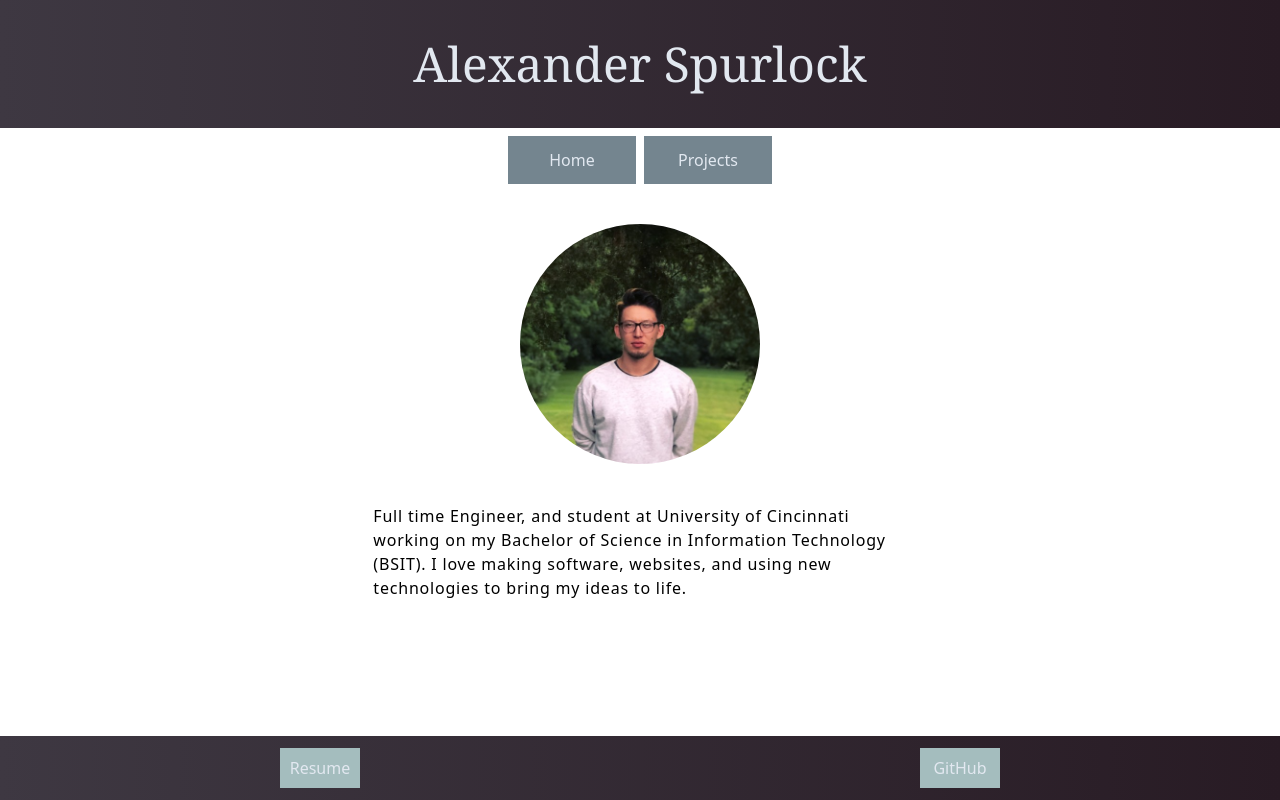
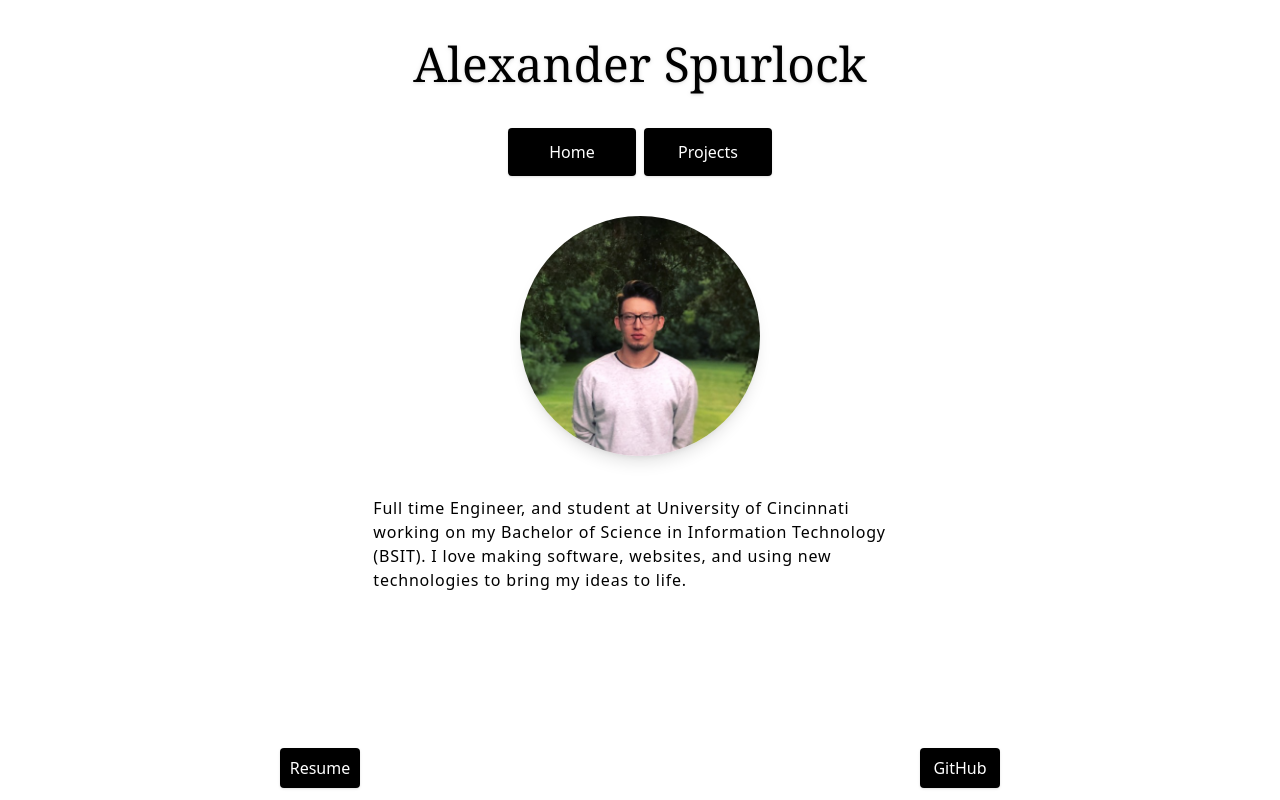
Before and after one commit to alexspurlock25/personal-site, a React (Vite) app: page / in a window 1280 px wide. Built offline with nearby package versions, Linux system fonts and the light colour scheme.

Commit message:
restyles the website
I'm liking the pro looking black and white

```diff
--- a/src/App.jsx
+++ b/src/App.jsx
@@ -4,11 +4,14 @@ import PageFooter from './components/PageFooter'
 
 const App = () => {
     return (
-        <div className='flex flex-col h-screen'>
-            <Header/>
-            <Nav />
-            <PageFooter />
+        <div>
+            <div className='flex flex-col min-h-screen'>
+                <Header/>
+                <Nav />
+                <PageFooter />
+            </div>
         </div>
+
     )
 }
 
--- a/src/components/Header.jsx
+++ b/src/components/Header.jsx
@@ -1,12 +1,11 @@
 import * as React from 'react'
 
-const containerStyles = 'grid content-center w-full bg-gradient-to-r from-thunder to-deep-royal mb-2'
-const headerStyles = 'text-slate-200 font-serif text-5xl text-center py-10'
+const containerStyles = 'font-serif text-5xl text-center py-10 drop-shadow'
 
 const Header = () => {
     return (
         <div className={ containerStyles }>
-            <header className={ headerStyles }>Alexander Spurlock</header>
+            <header>Alexander Spurlock</header>
         </div>
     )
 }
--- a/src/components/Nav.jsx
+++ b/src/components/Nav.jsx
@@ -8,8 +8,10 @@ import {
 import HomePage from '../pages/HomePage'
 import ProjectsPage from '../pages/ProjectsPage'
 
-const liStyles = "w-32 h-12 bg-stormy-sky text-slate-200"
-const linkStyles = "h-full grid place-items-center"
+const styles = {
+    li: 'w-32 h-12 bg-black text-white rounded shadow hover:shadow-xl hover:translate-y-px duration-200',
+    a: 'h-full grid place-items-center'
+}
 
 const Nav = () => {
     return (
@@ -18,13 +20,11 @@ const Nav = () => {
                 <div>
                     <nav>
                         <ul className='flex justify-center gap-2'>
-                            {/* item 1 */}
-                            <li className={liStyles}>
-                                <Link className={linkStyles} to="/">Home</Link>
+                            <li className={ styles.li }>
+                                <Link className={ styles.a } to="/">Home</Link>
                             </li>
-                            {/* item 2 */}
-                            <li className={liStyles}>
-                                <Link className={linkStyles} to="/projects">Projects</Link>
+                            <li className={ styles.li }>
+                                <Link className={ styles.a } to="/projects">Projects</Link>
                             </li>
                         </ul>
                     </nav>
--- a/src/components/PageFooter.jsx
+++ b/src/components/PageFooter.jsx
@@ -1,6 +1,6 @@
 const styles = {
-    footer: 'mt-auto py-5 grid grid-flow-col auto-rows-cols-max justify-items-center content-center bg-gradient-to-r from-thunder to-deep-royal h-16 text-slate-200',
-    a: 'bg-foam w-20 h-10 grid content-center text-center'
+    footer: 'mt-auto py-5 grid grid-flow-col auto-rows-cols-max justify-items-center content-center h-16 text-white',
+    a: 'bg-black w-20 h-10 grid content-center text-center rounded shadow hover:shadow-lg hover:translate-y-px duration-200'
 }
 
 const PageFooter = () => {
--- a/src/components/ProfilePicture.jsx
+++ b/src/components/ProfilePicture.jsx
@@ -1,12 +1,10 @@
 import React from 'react'
 import profilePicture from '../assets/profile-picture.png'
 
-const profilePictureStyles = 'mt-5 w-60 rounded-full mx-auto'
+const profilePictureStyles = 'mt-5 w-60 rounded-full mx-auto shadow-lg'
 
 const ProfilePicture = () => {
-    return (
-        <img className={ profilePictureStyles } src={ profilePicture } />
-    )
+    return <img className={ profilePictureStyles } src={ profilePicture } />
 }
 
 export default ProfilePicture
--- a/src/components/ProjectListItem.jsx
+++ b/src/components/ProjectListItem.jsx
@@ -1,24 +1,25 @@
  import React from 'react'
 
 const styles = {
-	container: 'border my-5 md:my-0 p-2 max-w-sm rounded',
+	container: 'border my-5 md:my-0 p-2 max-w-sm rounded bg-black text-white shadow hover:shadow-lg hover:scale-95 duration-200',
 	containerHeader: 'flex justify-between',
 	title: 'font-bold text-lg',
 	desc: 'my-2',
-	link: 'bg-deep-royal text-slate-200 text-center px-3 py-1 h-min ml-1 rounded',
 	lang: 'text-xs bg-baby-bird text-white h-min max-w-fit px-3 py-1 rounded',
+	link: "h-full"
 }
 
 const ProjectListItem = ({ title, desc, link, lang }) => {
 	return (
+		<a href={ link } target='_blank' className={ styles.link }>
 			<div className={ styles.container }>
 				<div className={ styles.containerHeader }>
 					<div className={ styles.title }>{ title }</div>
-				<a className={ styles.link } href={link} target='_blank'>Code</a>
+					<div className={ styles.lang}>{ lang }</div>
 				</div>
 				<div className={ styles.desc }>{ desc }</div>
-			<div className={ styles.lang}>{ lang }</div>
 			</div>
+		</a>
 	)
 }
 
--- a/src/pages/HomePage.jsx
+++ b/src/pages/HomePage.jsx
@@ -1,18 +1,15 @@
 import ProfilePicture from '../components/ProfilePicture'
 import TextCard from '../components/TextCard'
 
-const styles = {
-    container: 'container my-10 mx-auto',
-}
-const data = {
-    aboutMe: 'Full time Engineer, and student at University of Cincinnati working on my Bachelor of Science in Information Technology (BSIT). I love making software, websites, and using new technologies to bring my ideas to life.'
-}
+
+const container = 'container my-10 mx-auto'
+const aboutMe ='Full time Engineer, and student at University of Cincinnati working on my Bachelor of Science in Information Technology (BSIT). I love making software, websites, and using new technologies to bring my ideas to life.'
 
 const HomePage = () => {
     return (
-        <div className={ styles.container }>
+        <div className={ container }>
             <ProfilePicture />
-            <TextCard text={ data.aboutMe } />
+            <TextCard text={ aboutMe } />
         </div>
     )
 }
```
Lines whose indentation alone changed are shown as unchanged.
